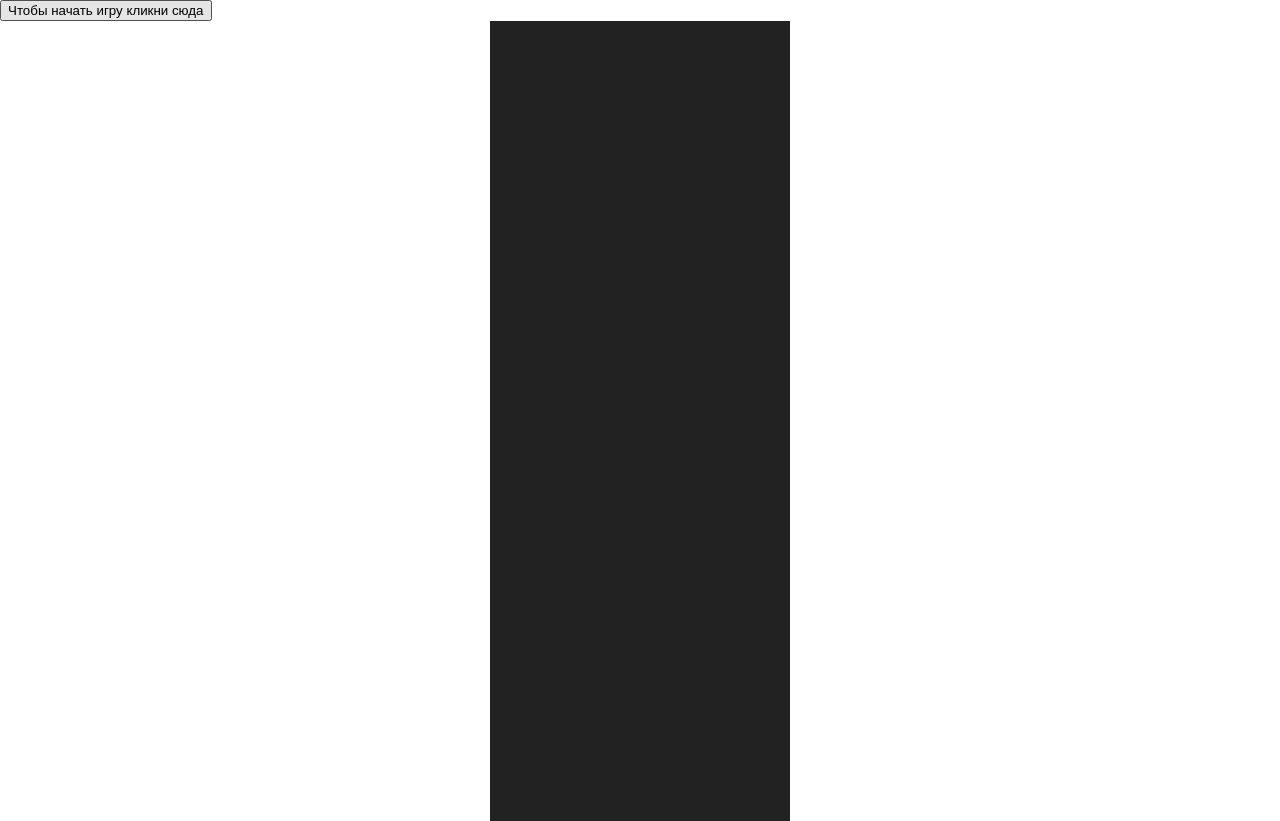
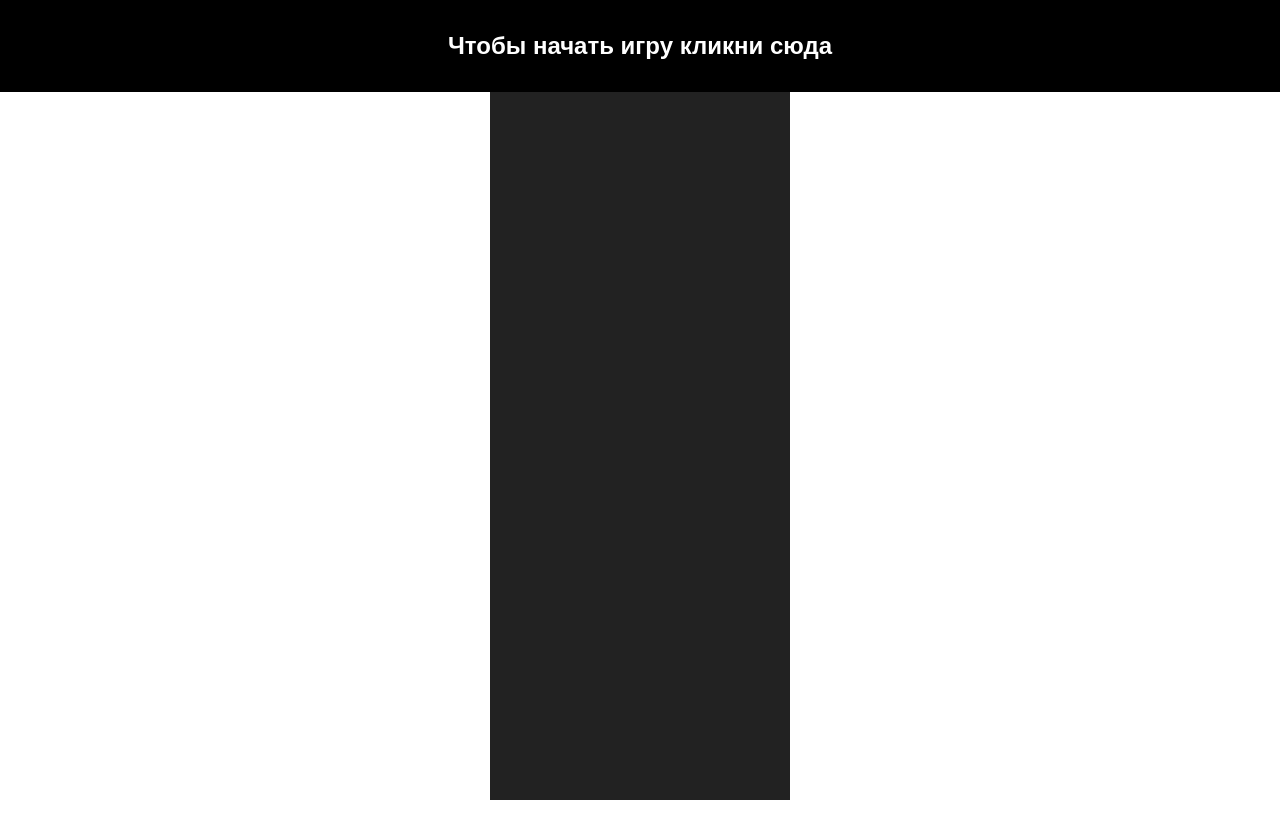
Before and after one commit to Greenkrok/Racing-Game, a plain HTML site: page index.html in a window 1280 px wide. After the commit the page ends 800 px from the top, so only its background shows below. Drawn offline with Linux system fonts and the light colour scheme.

Commit message:
feat: third day's homework

```diff
--- a/main.js
+++ b/main.js
@@ -28,6 +28,7 @@ function getQuantityElements(heightElement) {
 
 function startGame() {
   start.classList.add('hide');
+  gameArea.innerHTML = '';
 
   for (let i = 0; i < getQuantityElements(100); i++) {
     const line = document.createElement('div');
@@ -47,8 +48,12 @@ function startGame() {
     gameArea.appendChild(enemy);
   }
 
+  setting.score = 0;
   setting.start = true;
   gameArea.appendChild(car);
+  car.style.left = (gameArea.offsetWidth - car.offsetWidth)/2 + 'px';
+  car.style.top = 'auto';
+  car.style.bottom = '10px';
   setting.x = car.offsetLeft;
   setting.y = car.offsetTop;
   requestAnimationFrame(playGame);
@@ -57,6 +62,8 @@ function startGame() {
 function playGame() {
 
   if(setting.start) {
+    setting.score += setting.speed;
+    score.innerHTML = 'SCORE<br>' + setting.score;
     moveRoad();
     moveEnemy();
 
@@ -110,6 +117,18 @@ function moveRoad() {
 function moveEnemy() {
   let enemy = document.querySelectorAll('.enemy');
   enemy.forEach(function(item){
+    let carRect = car.getBoundingClientRect();
+    let enemyRect = item.getBoundingClientRect();
+
+    if(carRect.top <= enemyRect.bottom &&
+      carRect.right >= enemyRect.left &&
+      carRect.left <= enemyRect.right &&
+      carRect.bottom >= enemyRect.top) {
+        setting.start = false;
+        start.classList.remove('hide');
+        start.style.top = score.offsetHeight + 'px';
+    }
+
     item.y += setting.speed / 2;
     item.style.top = item.y + 'px';
 
--- a/reset.css
+++ b/reset.css
@@ -32,6 +32,10 @@ ol, ul {
 	list-style: none;
 }
 
+button {
+	border: none;
+}
+
 blockquote, q {
 	quotes: none;
 }
--- a/style.css
+++ b/style.css
@@ -7,8 +7,6 @@
   height: 100px;
   background: transparent url('./img/player.png') center / cover no-repeat;
   position: absolute;
-  left: 125px;
-  bottom: 10px;
 }
 
 .gameArea {
@@ -27,3 +25,35 @@
   background: #fff;
   left: 145px;
 }
+
+.start {
+  position: absolute;
+  left: 0;
+  top: 0;
+  width: 100%;
+  margin: 0;
+  padding: 2rem 0;
+  text-align: center;
+  z-index: 200;
+  color: white;
+  font-size: 1.5rem;
+  background: black;
+  cursor: pointer;
+  font-family: sans-serif;
+  font-weight: 700;
+}
+
+.score {
+  position: absolute;
+  top: 0;
+  left: 0;
+  width: 100%;
+  background: black;
+  padding: 1rem 0;
+  z-index: 200;
+  font-size: 1.5rem;
+  color: skyblue;
+  text-align: center;
+  font-family: sans-serif;
+  font-weight: 500;
+}
```
Also changed, not shown: img/enemy2.png (deleted).
